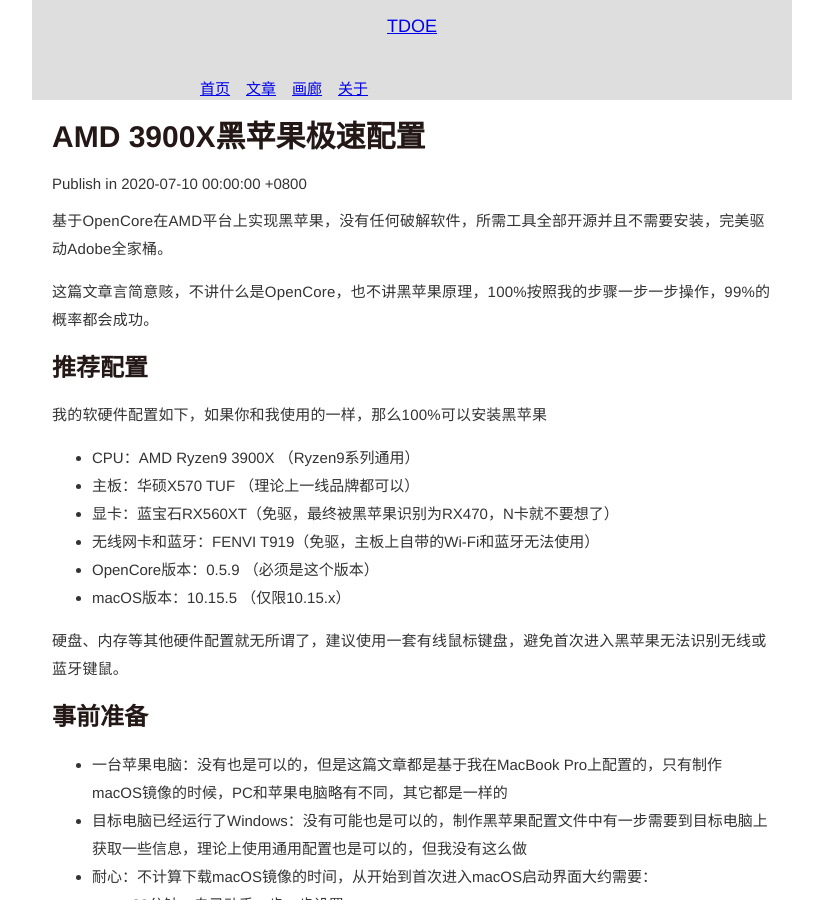
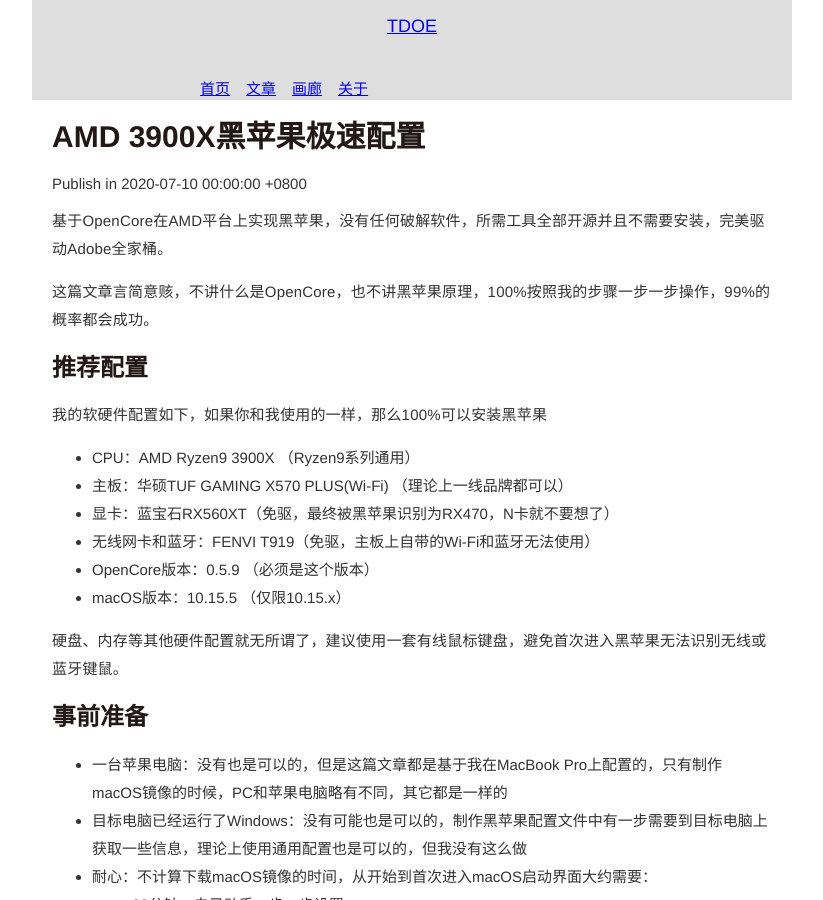
Before and after one commit to QWRDA/blog, a Jekyll site: the page built from _posts/2020-07-10-amd3900x-hackintosh.md, in a window 1280 px wide and 900 px high. Shown: the whole window, without its empty margins (228-1051 px from the left). Built offline with Jekyll 4.4.1, drawn with Linux system fonts in a browser that asks for light colours; nearby versions of some CDN libraries.

Commit message:
Update 2020-07-10-amd3900x-hackintosh.md

```diff
--- a/_posts/2020-07-10-amd3900x-hackintosh.md
+++ b/_posts/2020-07-10-amd3900x-hackintosh.md
@@ -13,7 +13,7 @@
 我的软硬件配置如下，如果你和我使用的一样，那么100%可以安装黑苹果
 
 * CPU：AMD Ryzen9 3900X （Ryzen9系列通用）
-* 主板：华硕X570 TUF （理论上一线品牌都可以）
+* 主板：华硕TUF GAMING X570 PLUS(Wi-Fi) （理论上一线品牌都可以）
 * 显卡：蓝宝石RX560XT（免驱，最终被黑苹果识别为RX470，N卡就不要想了）
 * 无线网卡和蓝牙：FENVI T919（免驱，主板上自带的Wi-Fi和蓝牙无法使用）
 * OpenCore版本：0.5.9 （必须是这个版本）
```
